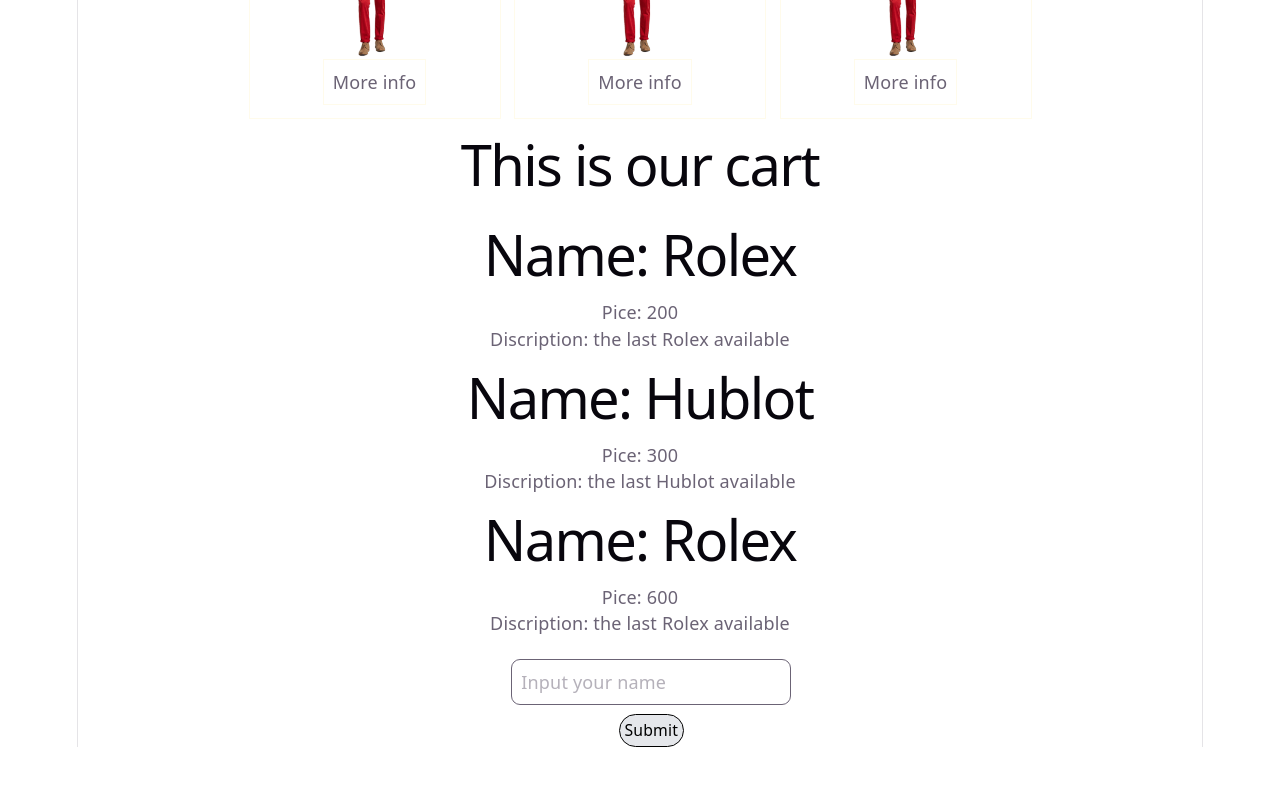
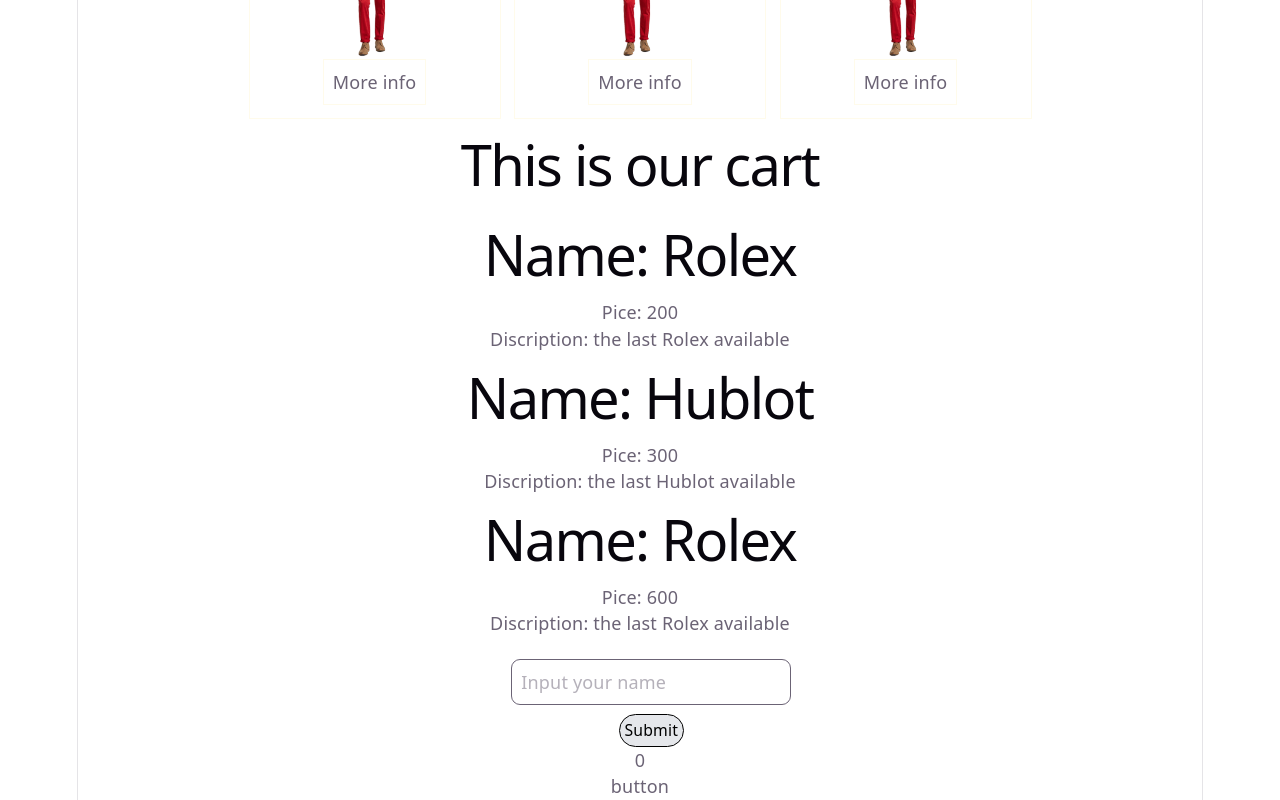
Before and after one commit to JohnMabas/React-Class, a React (Vite) app: page / in a window 1280 px wide. Shown: the part 434-1234 px from the top of the page. Before the commit the page ends 1181 px from the top, so only its background shows below. Built offline with nearby package versions, Linux system fonts and the light colour scheme.

Commit message:
add a count function

```diff
--- a/src/App.jsx
+++ b/src/App.jsx
@@ -8,6 +8,7 @@
 import AboutCards from "./AboutCards";
 import Content from "./Content";
 import Form from "./Form";
+import Counter from "./Counter";
 
 function App() {
 
@@ -34,6 +35,8 @@
 
       <Form submit={(e)=>{handleSubmit(e)}}  />
 
+        <Counter />
+
       {/* <Button /> */}
       {/* <div className='text-3xl'>Welcome to React Class</div>  */}
       {/* <Usercard name="Mabas" age={20} /> */}
--- /dev/null
+++ b/src/Counter.jsx
@@ -0,0 +1,30 @@
+import { useState } from "react"
+
+const Counter = () => {
+    const [count, setCount] = useState(0)
+
+    function increase () {
+        setCount(count + 1)
+
+    }
+
+    function decrease () {
+        setCount(count - 1)
+
+    }
+
+    function reset () {
+        setCount(0)
+
+    }
+  return (
+    <div>
+        <p>{count}</p>
+        <button onClick={increase}>button </button>
+
+
+    </div>
+  )
+}
+
+export default Counter
```
